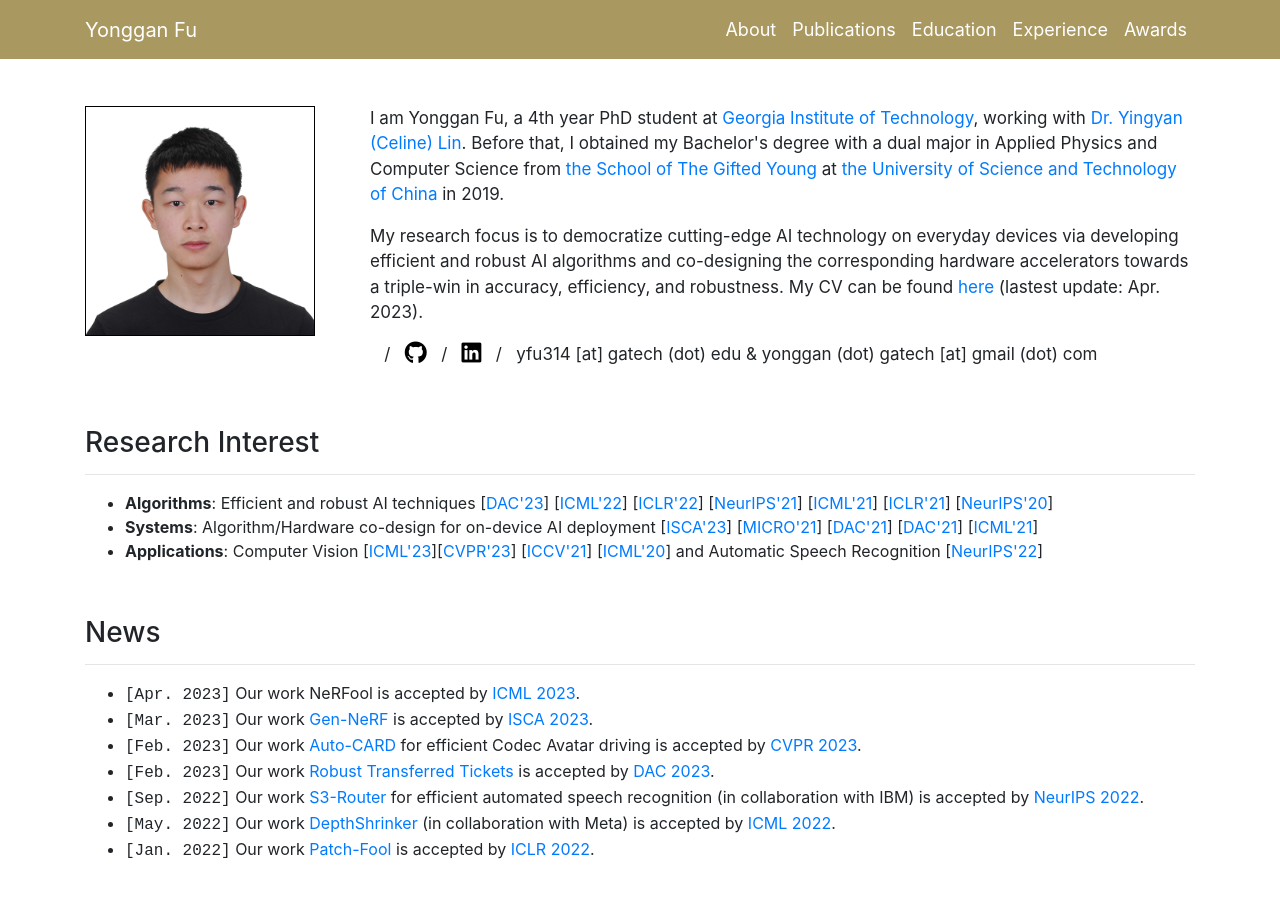
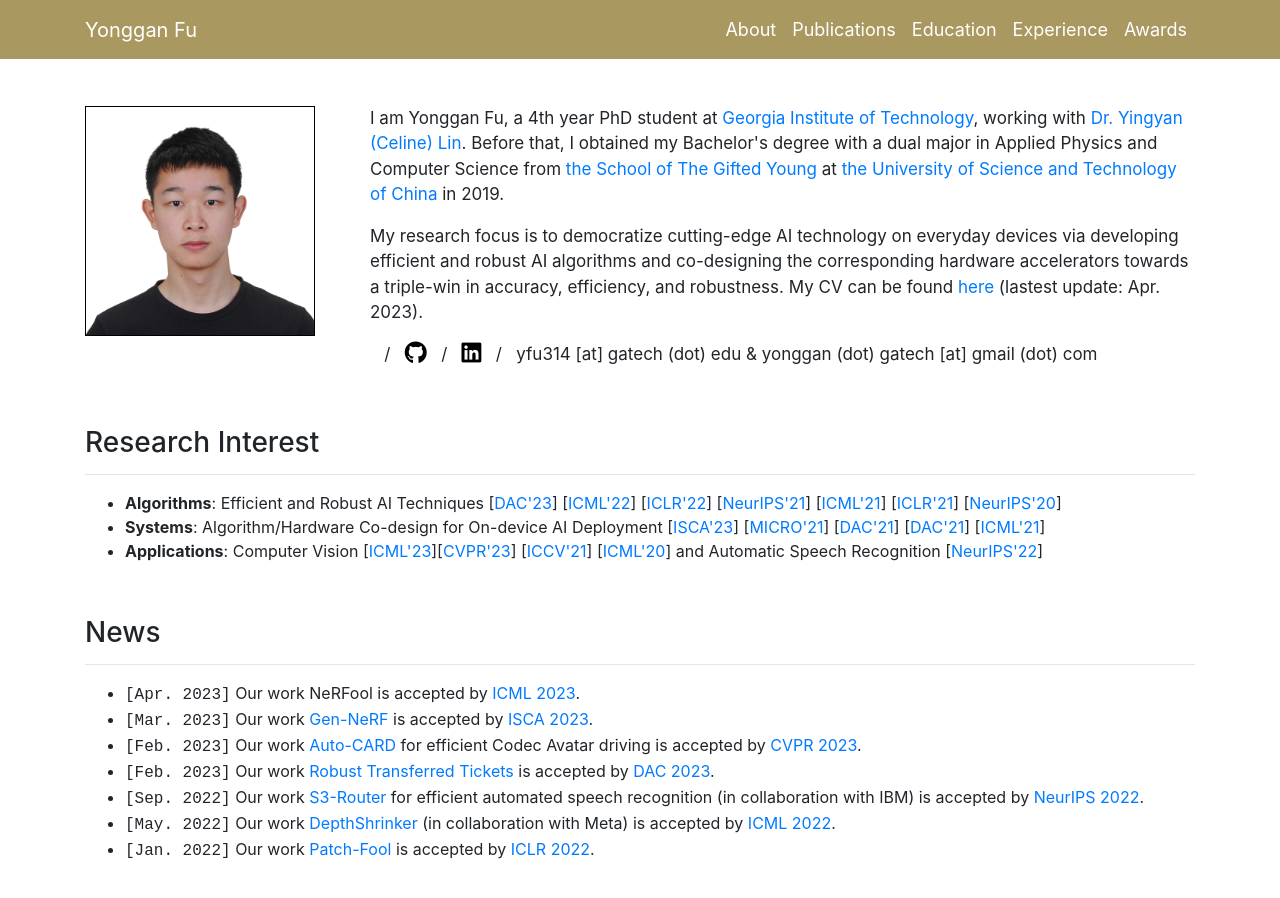
Before and after one commit to tilmto/tilmto.github.io, a Jekyll site: the page built from docs/index.markdown, in a window 1280 px wide and 900 px high. Built offline with Jekyll 4.4.1, drawn with Linux system fonts in a browser that asks for light colours; nearby versions of some CDN libraries; a style sheet for code colours, icons or effects is not loaded.

Commit message:
add nerfool

```diff
--- a/docs/_layouts/index.html
+++ b/docs/_layouts/index.html
@@ -115,7 +115,7 @@
 		<h3 id="Research" style="padding-top: 100px; margin-top: -80px;">Research Interest</h3><hr>
 		<ul>
 			<li>
-				<b>Algorithms</b>: Efficient and robust AI techniques
+				<b>Algorithms</b>: Efficient and Robust AI Techniques
         [<a href="https://arxiv.org/pdf/2304.11834.pdf/" target="_blank">DAC'23</a>]
         [<a href="https://proceedings.mlr.press/v162/fu22c/fu22c.pdf" target="_blank">ICML'22</a>]
         [<a href="https://openreview.net/pdf?id=28ib9tf6zhr" target="_blank">ICLR'22</a>]
@@ -125,7 +125,7 @@
         [<a href="https://proceedings.neurips.cc/paper/2020/file/8dc5983b8c4ef1d8fcd5f325f9a65511-Paper.pdf" target="_blank">NeurIPS'20</a>]
 			</li>
 			<li>
-				<b>Systems</b>: Algorithm/Hardware co-design for on-device AI deployment
+				<b>Systems</b>: Algorithm/Hardware Co-design for On-device AI Deployment
         [<a href="https://arxiv.org/pdf/2304.11842.pdf" target="_blank">ISCA'23</a>]
         [<a href="https://dl.acm.org/doi/pdf/10.1145/3466752.3480082" target="_blank">MICRO'21</a>]
         [<a href="https://arxiv.org/pdf/2106.06577.pdf" target="_blank">DAC'21</a>]
@@ -176,7 +176,7 @@
 	<div class="container">
 		<h3 id="Publications" style="padding-top: 70px; margin-top: -80px;">
 			Selected Publications
-			<small><small> (<i>see full publication list <a href="https://drive.google.com/file/d/163kfCVUuaWjnafO8NOONzRRGv0SBfVrs/view?usp=sharing" target='_blank'>here</a></i>)
+			<small><small> (<i>see full publication list <a href="https://drive.google.com/file/d/181Ti9IlhA6llkdQO6lIWBp3_UV1FGoO6/view?usp=sharing" target='_blank'>here</a></i>)
 			</small></small><br>
 			<!-- <small><small>
 			(<a href="" id="select0" onclick="showPubs(0); return false;">show selected</a> /
```
